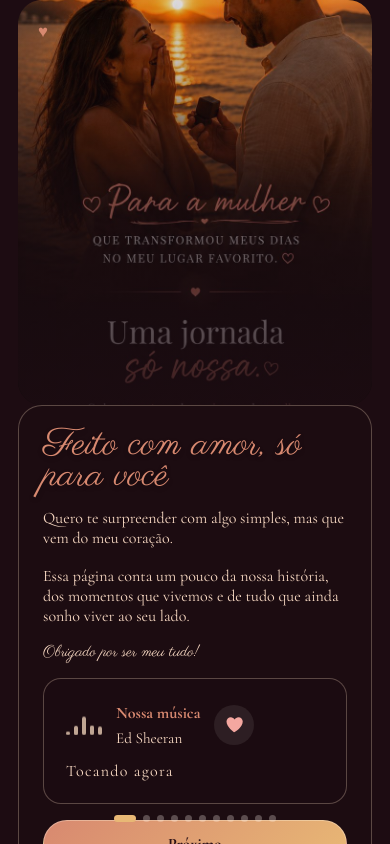
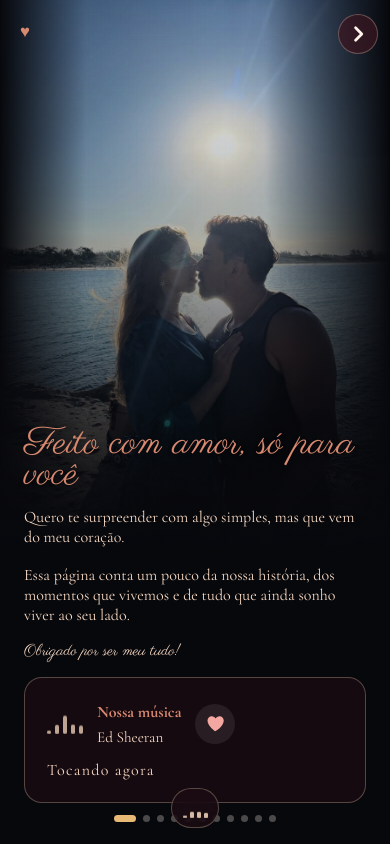
Before and after one commit to bruno-bert/valentines, a Next.js app in the folder apps/landing/: page / in a window 390 px wide. Built offline with nearby package versions, Linux system fonts and the light colour scheme.

Commit message:
fix: small layout fixes

```diff
--- a/apps/landing/src/app/globals.css
+++ b/apps/landing/src/app/globals.css
@@ -135,8 +135,7 @@ body {
 }
 
 .romantic-slide-shell-hero .romantic-slide-background,
-.romantic-slide-shell-hero .romantic-slide-vignette,
-.romantic-slide-shell-hero .romantic-navigation {
+.romantic-slide-shell-hero .romantic-slide-vignette {
   display: none;
 }
 
@@ -424,23 +423,33 @@ body {
 .romantic-hero-mobile {
   display: none;
   width: 100%;
+  position: relative;
+  min-height: 100dvh;
+  overflow: hidden;
+  background: #07080c;
 }
 
 .romantic-mobile-image-wrapper {
-  position: relative;
-  min-height: min(48vh, 420px);
-  border-radius: 24px;
+  position: absolute;
+  inset: 0 0 auto;
+  height: min(66dvh, 560px);
+  min-height: 0;
+  border-radius: 0;
   overflow: hidden;
 }
 
 .romantic-mobile-image {
   object-fit: cover;
+  object-position: center top;
 }
 
 .romantic-mobile-image-overlay {
   position: absolute;
   inset: 0;
-  background: linear-gradient(180deg, rgba(29, 12, 18, 0.14), rgba(29, 12, 18, 0.86));
+  background:
+    linear-gradient(180deg, rgba(7, 8, 12, 0.02) 0%, rgba(7, 8, 12, 0.14) 44%, #07080c 100%),
+    linear-gradient(90deg, #07080c 0%, rgba(7, 8, 12, 0.18) 22%, rgba(7, 8, 12, 0.08) 68%, #07080c 100%),
+    radial-gradient(circle at 50% 24%, transparent 0%, rgba(7, 8, 12, 0.18) 56%, #07080c 100%);
 }
 
 .romantic-mobile-badge {
@@ -450,26 +459,20 @@ body {
 }
 
 .romantic-mobile-copy-panel {
+  position: relative;
+  z-index: 1;
   display: grid;
   gap: 16px;
-  padding: 24px;
-  border: 1px solid var(--romantic-border);
-  border-radius: 24px;
-  background: rgba(29, 12, 18, 0.75);
+  margin-top: min(48dvh, 420px);
+  padding: 24px 24px max(116px, calc(84px + env(safe-area-inset-bottom)));
+  border: 0;
+  border-radius: 0;
+  background: transparent;
 }
 
 .romantic-hero-mobile-button {
   width: 100%;
   justify-content: center;
-}
-
-.is-hero-slide .romantic-music-status {
-  clip: rect(0 0 0 0);
-  clip-path: inset(50%);
-  width: 1px;
-  height: 1px;
-  overflow: hidden;
-  white-space: nowrap;
 }
 
 .romantic-visually-hidden {
@@ -527,16 +530,56 @@ body {
 
 .romantic-music-status {
   position: fixed;
-  top: max(14px, env(safe-area-inset-top));
-  left: max(16px, env(safe-area-inset-left));
+  bottom: max(16px, env(safe-area-inset-bottom));
+  left: 50%;
   z-index: 20;
+  display: grid;
+  width: 48px;
+  height: 40px;
+  place-items: center;
   border: 1px solid var(--romantic-border);
   border-radius: 999px;
   background: rgba(29, 12, 18, 0.72);
   color: var(--romantic-muted);
-  font-size: 0.82rem;
-  padding: 8px 13px;
+  padding: 0;
+  transform: translateX(-50%);
   backdrop-filter: blur(12px);
+}
+
+.romantic-music-bars {
+  display: inline-flex;
+  align-items: flex-end;
+  gap: 3px;
+  height: 20px;
+}
+
+.romantic-music-bars span {
+  display: inline-block;
+  width: 4px;
+  border-radius: 999px;
+  background: rgba(255, 224, 198, 0.82);
+  transform-origin: bottom;
+  animation: romantic-equalizer 1.1s ease-in-out infinite alternate;
+}
+
+.romantic-music-bars span:nth-child(1) {
+  height: 8px;
+  animation-delay: 0s;
+}
+
+.romantic-music-bars span:nth-child(2) {
+  height: 18px;
+  animation-delay: 0.18s;
+}
+
+.romantic-music-bars span:nth-child(3) {
+  height: 13px;
+  animation-delay: 0.36s;
+}
+
+.romantic-music-bars span:nth-child(4) {
+  height: 16px;
+  animation-delay: 0.12s;
 }
 
 .romantic-navigation {
@@ -770,6 +813,10 @@ body {
     padding-inline: max(18px, env(safe-area-inset-left));
   }
 
+  .romantic-slide-shell-hero {
+    padding-inline: 0;
+  }
+
   .romantic-slide-content {
     display: flex;
     align-items: center;
@@ -777,6 +824,8 @@ body {
 
   .romantic-slide-shell-hero .romantic-slide-content {
     display: block;
+    width: 100vw;
+    max-width: none;
   }
 
   .romantic-hero-desktop,
@@ -799,6 +848,11 @@ body {
     min-height: calc(100dvh - 120px);
     flex-direction: column;
     justify-content: center;
+  }
+
+  .romantic-hero-mobile {
+    min-height: 100dvh;
+    justify-content: flex-start;
   }
 
   .romantic-mobile-photo {
@@ -829,16 +883,26 @@ body {
   }
 
   .romantic-nav-button {
-    top: auto;
-    bottom: max(56px, env(safe-area-inset-bottom));
-    width: 50px;
-    height: 50px;
+    top: max(14px, env(safe-area-inset-top));
+    bottom: auto;
+    width: 40px;
+    height: 40px;
     transform: none;
   }
 
-  .romantic-music-status {
-    max-width: calc(100vw - 32px);
+  .romantic-nav-button img {
+    width: 22px;
+    height: 22px;
   }
+
+  .romantic-nav-button-left {
+    left: max(12px, env(safe-area-inset-left));
+  }
+
+  .romantic-nav-button-right {
+    right: max(12px, env(safe-area-inset-right));
+  }
+
 }
 
 @media (prefers-reduced-motion: no-preference) {
--- a/apps/landing/src/components/BackgroundMusic.tsx
+++ b/apps/landing/src/components/BackgroundMusic.tsx
@@ -71,7 +71,13 @@ export function BackgroundMusic({ source = "/assets/audio/perfect.mp3" }: Backgr
         preload="auto"
         src={source}
       />
-      <span>{status}</span>
+      <span className="romantic-music-bars" aria-hidden="true">
+        <span />
+        <span />
+        <span />
+        <span />
+      </span>
+      <span className="romantic-visually-hidden">{status}</span>
     </div>
   );
 }
--- a/apps/landing/src/components/HeroSlide.tsx
+++ b/apps/landing/src/components/HeroSlide.tsx
@@ -4,7 +4,6 @@ import type { Slide } from "../data/romanticJourneyContent";
 
 interface HeroSlideProps {
   slide: Slide;
-  onNext: () => void;
 }
 
 function HeroHeadline() {
@@ -39,7 +38,7 @@ function HeroMusicCard() {
   );
 }
 
-function HeroDesktopLayout({ onNext }: { onNext: () => void }) {
+function HeroDesktopLayout() {
   return (
     <div className="hidden md:flex relative w-full h-[100dvh] overflow-hidden items-center bg-[#07080c]">
       {/* Background Image Container - Right Aligned with Smoke Edges */}
@@ -132,26 +131,17 @@ function HeroDesktopLayout({ onNext }: { onNext: () => void }) {
         </div>
       </div>
 
-      {/* Right Navigation Button */}
-      <button
-        onClick={onNext}
-        type="button"
-        aria-label="Próximo"
-        className="absolute right-6 md:right-12 lg:right-16 top-1/2 -translate-y-1/2 w-16 h-16 lg:w-20 lg:h-20 rounded-full bg-[#d88970]/90 hover:bg-[#d88970] transition-transform hover:-translate-y-1 flex items-center justify-center z-20 backdrop-blur-md shadow-[0_8px_32px_rgba(0,0,0,0.3)] cursor-pointer"
-      >
-        <Image src="/assets/icons/arrow_right.svg" alt="Próximo" width={32} height={32} />
-      </button>
     </div>
   );
 }
 
-function HeroMobileLayout({ slide, onNext }: HeroSlideProps) {
+function HeroMobileLayout({ slide }: HeroSlideProps) {
   return (
     <div className="romantic-hero-root romantic-hero-mobile">
       <div className="romantic-mobile-image-wrapper">
         <Image
           alt="Foto do nosso pôr do sol juntos"
-          src={slide.mobileImage ?? slide.image}
+          src={slide.image}
           fill
           priority
           className="romantic-mobile-image"
@@ -169,20 +159,17 @@ function HeroMobileLayout({ slide, onNext }: HeroSlideProps) {
         </div>
         <p className="romantic-hero-note">Obrigado por ser meu tudo!</p>
         <HeroMusicCard />
-        <button className="romantic-primary-action romantic-hero-mobile-button" onClick={onNext} type="button">
-          Próximo
-        </button>
       </div>
     </div>
   );
 }
 
-export function HeroSlide({ slide, onNext }: HeroSlideProps) {
+export function HeroSlide({ slide }: HeroSlideProps) {
   return (
     <>
       <h1 className="romantic-visually-hidden">{slide.title}</h1>
-      <HeroDesktopLayout onNext={onNext} />
-      <HeroMobileLayout slide={slide} onNext={onNext} />
+      <HeroDesktopLayout />
+      <HeroMobileLayout slide={slide} />
     </>
   );
 }
--- a/apps/landing/src/components/NavigationButtons.tsx
+++ b/apps/landing/src/components/NavigationButtons.tsx
@@ -7,6 +7,8 @@ interface NavigationButtonsProps {
   disableNext: boolean;
   ariaPreviousLabel: string;
   ariaNextLabel: string;
+  showNext?: boolean;
+  showPrevious?: boolean;
   hideNext?: boolean;
   hidePrevious?: boolean;
 }
@@ -18,12 +20,17 @@ export function NavigationButtons({
   disableNext,
   ariaPreviousLabel,
   ariaNextLabel,
+  showNext = true,
+  showPrevious = true,
   hideNext,
   hidePrevious
 }: NavigationButtonsProps) {
+  const shouldShowPrevious = showPrevious && !hidePrevious;
+  const shouldShowNext = showNext && !hideNext;
+
   return (
     <div className="romantic-navigation" aria-label="Navegacao dos slides">
-      {!hidePrevious && (
+      {shouldShowPrevious && (
         <button
           aria-label={ariaPreviousLabel}
           className="romantic-nav-button romantic-nav-button-left"
@@ -34,7 +41,7 @@ export function NavigationButtons({
           <Image alt="" aria-hidden="true" height={30} src="/assets/icons/chevron-left.svg" width={30} />
         </button>
       )}
-      {!hideNext && (
+      {shouldShowNext && (
         <button
           aria-label={ariaNextLabel}
           className="romantic-nav-button romantic-nav-button-right"
--- a/apps/landing/src/components/RomanticJourney.tsx
+++ b/apps/landing/src/components/RomanticJourney.tsx
@@ -1,6 +1,6 @@
 "use client";
 
-import { useCallback, useEffect, useMemo, useRef, useState } from "react";
+import { useCallback, useEffect, useMemo, useState } from "react";
 
 import { romanticJourneySlides, type Slide } from "../data/romanticJourneyContent";
 import { BackgroundMusic } from "./BackgroundMusic";
@@ -19,7 +19,7 @@ interface RomanticJourneyProps {
 function renderSlide(slide: Slide, index: number, onNext: () => void, onPrevious: () => void) {
   switch (slide.type) {
     case "hero":
-      return <HeroSlide slide={slide} onNext={onNext} />;
+      return <HeroSlide slide={slide} />;
     case "counter":
       return <CounterSlide slide={slide} onNext={onNext} />;
     case "journey-photo":
@@ -36,32 +36,15 @@ function renderSlide(slide: Slide, index: number, onNext: () => void, onPrevious
 export function RomanticJourney({ slides = romanticJourneySlides }: RomanticJourneyProps) {
   const [currentIndex, setCurrentIndex] = useState(0);
   const [touchStartX, setTouchStartX] = useState<number | null>(null);
-  const finalLoopReadyRef = useRef(false);
   const totalSlides = slides.length;
 
   const currentSlide = useMemo(() => slides[currentIndex], [currentIndex, slides]);
 
   const nextSlide = useCallback(() => {
-    setCurrentIndex((index) => {
-      const finalIndex = totalSlides - 1;
-
-      if (index === finalIndex) {
-        if (finalLoopReadyRef.current) {
-          finalLoopReadyRef.current = false;
-          return 0;
-        }
-
-        finalLoopReadyRef.current = true;
-        return index;
-      }
-
-      finalLoopReadyRef.current = false;
-      return Math.min(index + 1, finalIndex);
-    });
+    setCurrentIndex((index) => (index + 1) % totalSlides);
   }, [totalSlides]);
 
   const previousSlide = useCallback(() => {
-    finalLoopReadyRef.current = false;
     setCurrentIndex((index) => Math.max(index - 1, 0));
   }, []);
 
@@ -120,6 +103,8 @@ export function RomanticJourney({ slides = romanticJourneySlides }: RomanticJour
             disablePrevious={currentIndex === 0}
             onNext={nextSlide}
             onPrevious={previousSlide}
+            showNext
+            showPrevious={currentIndex > 0}
           />
         }
         pagination={
```
Also changed, not shown: apps/landing/src/components/CounterSlide.tsx (+3 -12 lines), apps/landing/src/components/JourneyPhotoSlide.tsx (+3 -38 lines), apps/landing/src/components/WhatILoveSlide.tsx (+3 -38 lines), apps/landing/public/assets/photos/07-nossa-pequena-familia.jpeg, 1 other file (tests, documents, lock files or other folders).
